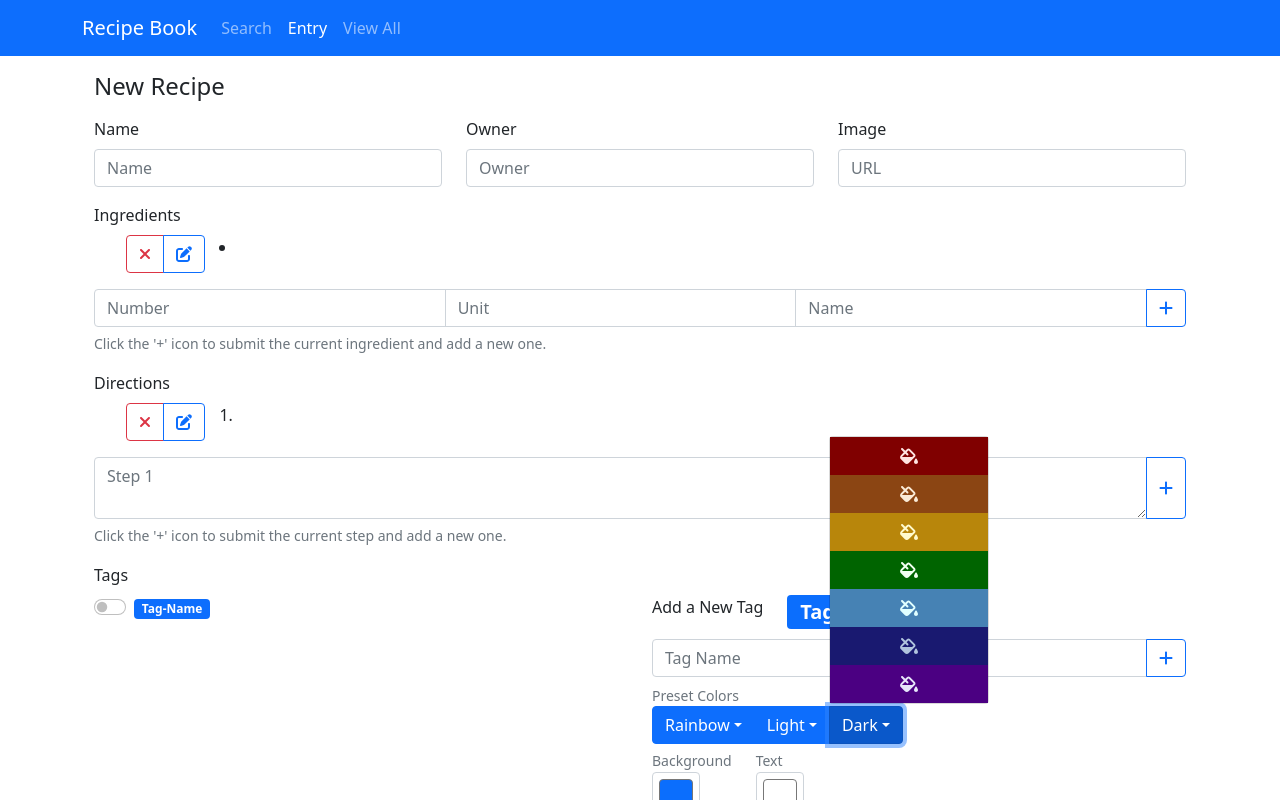
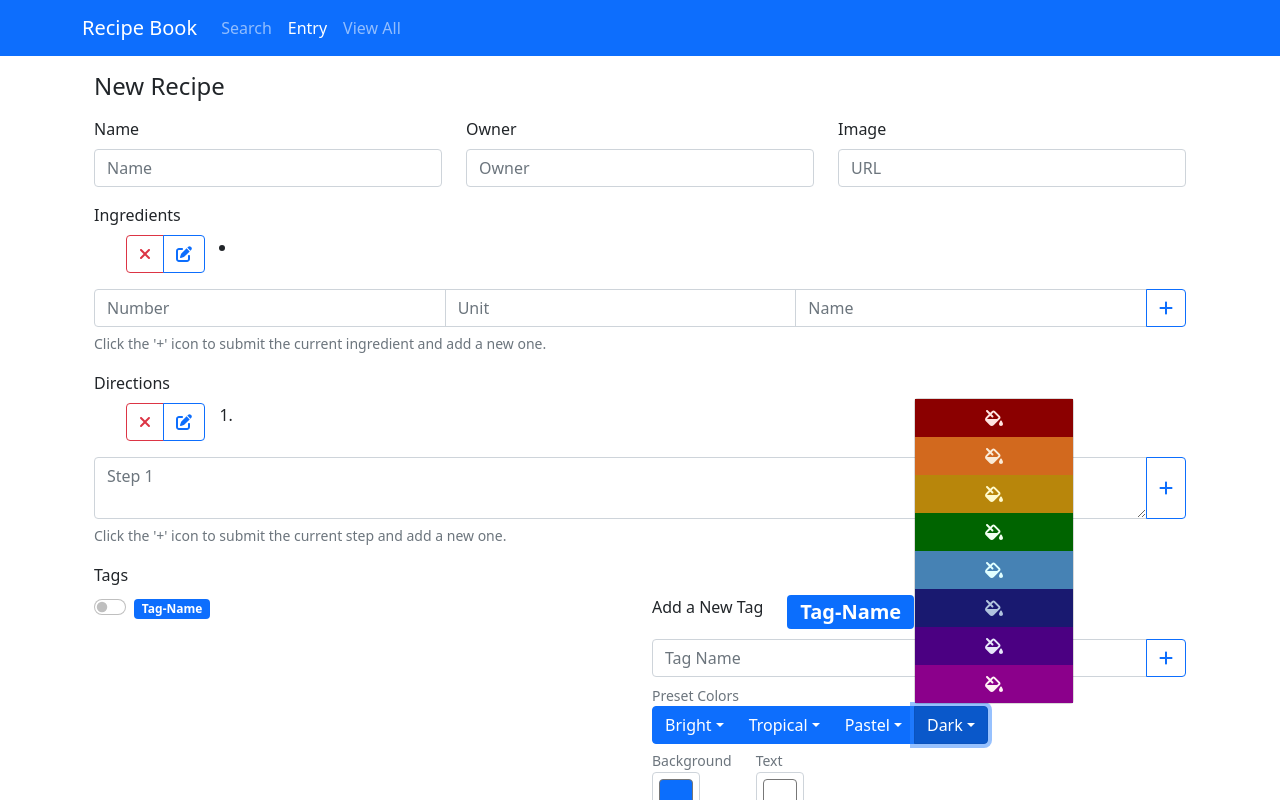
Before and after one commit to cawleygl/recipe-book-old, a React (Create React App) app in the folder client/: page /entry in a window 1280 px wide. Both pictures are taken after a click on the button "Dark". Shown: the top 800 px of the page. Built offline with nearby package versions, Linux system fonts and the light colour scheme; no server answers.

Commit message:
preset tag color options

```diff
--- a/client/src/pages/RecipeEntry/TagsEntry.js
+++ b/client/src/pages/RecipeEntry/TagsEntry.js
@@ -187,35 +187,49 @@ const TagsEntry = ({ selectedTags, handleSelectedTags }) => {
             <Row className="mb-1">
               <Form.Text>Preset Colors</Form.Text>
               <ButtonGroup>
-                <DropdownButton as={ButtonGroup} title="Rainbow" id="bg-vertical-dropdown-1" className='py-0'>
+                <DropdownButton as={ButtonGroup} title="Bright" className='py-0'>
                   {colorButton("FireBrick", "white", handleColorButton)}
                   {colorButton("DarkOrange", "white", handleColorButton)}
-                  {colorButton("Gold ", "black", handleColorButton)}
-                  {colorButton("SeaGreen", "white", handleColorButton)}
-                  {colorButton("DodgerBlue", "black", handleColorButton)}
+                  {colorButton("Gold", "black", handleColorButton)}
+                  {colorButton("ForestGreen", "white", handleColorButton)}
+                  {colorButton("DodgerBlue", "white", handleColorButton)}
                   {colorButton("MediumBlue", "white", handleColorButton)}
                   {colorButton("RebeccaPurple", "white", handleColorButton)}
+                  {colorButton("Plum", "black", handleColorButton)}
                 </DropdownButton>
-                <DropdownButton as={ButtonGroup} title="Light" id="bg-vertical-dropdown-1" className='py-0'>
+                <DropdownButton as={ButtonGroup} title="Tropical" className='py-0'>
+                  {colorButton("Crimson", "white", handleColorButton)}
+                  {colorButton("OrangeRed", "white", handleColorButton)}
+                  {colorButton("Yellow", "black", handleColorButton)}
+                  {colorButton("Chartreuse", "black", handleColorButton)}
+                  {colorButton("Aquamarine", "black", handleColorButton)}
+                  {colorButton("Teal", "white", handleColorButton)}
+                  {colorButton("MediumVioletRed", "white", handleColorButton)}
+                  {colorButton("LightCoral", "white", handleColorButton)}
+                </DropdownButton>
+                <DropdownButton as={ButtonGroup} title="Pastel" className='py-0'>
                   {colorButton("MistyRose", "FireBrick", handleColorButton)}
                   {colorButton("AntiqueWhite", "DarkOrange", handleColorButton)}
                   {colorButton("LemonChiffon", "GoldenRod ", handleColorButton)}
-                  {colorButton("HoneyDew", "SeaGreen", handleColorButton)}
+                  {colorButton("HoneyDew", "ForestGreen", handleColorButton)}
                   {colorButton("LightCyan", "DodgerBlue", handleColorButton)}
-                  {colorButton("LightSteelBlue  ", "MediumBlue", handleColorButton)}
-                  {colorButton("Lavender ", "RebeccaPurple", handleColorButton)}
+                  {colorButton("LightSteelBlue", "MediumBlue", handleColorButton)}
+                  {colorButton("Lavender", "RebeccaPurple", handleColorButton)}
+                  {colorButton("LavenderBlush", "Plum", handleColorButton)}
                 </DropdownButton>
-                <DropdownButton as={ButtonGroup} title="Dark" id="bg-vertical-dropdown-1" className='py-0'>
-                  {colorButton("Maroon", "MistyRose", handleColorButton)}
-                  {colorButton("SaddleBrown", "AntiqueWhite", handleColorButton)}
+                <DropdownButton as={ButtonGroup} title="Dark" className='py-0'>
+                  {colorButton("DarkRed", "MistyRose", handleColorButton)}
+                  {colorButton("Chocolate", "AntiqueWhite", handleColorButton)}
                   {colorButton("DarkGoldenRod", "LemonChiffon", handleColorButton)}
-                  {colorButton("DarkGreen ", "HoneyDew", handleColorButton)}
-                  {colorButton("SteelBlue ", "LightCyan", handleColorButton)}
+                  {colorButton("DarkGreen", "HoneyDew", handleColorButton)}
+                  {colorButton("SteelBlue", "LightCyan", handleColorButton)}
                   {colorButton("MidnightBlue", "LightSteelBlue", handleColorButton)}
-                  {colorButton("Indigo", "Lavender ", handleColorButton)}
+                  {colorButton("Indigo", "Lavender", handleColorButton)}
+                  {colorButton("DarkMagenta", "LavenderBlush", handleColorButton)}
                 </DropdownButton>
               </ButtonGroup>
             </Row>
+
             <Row>
               <Col xs={'auto'}>
                 <Form.Text>Background</Form.Text>
--- a/client/src/utils/useTools.js
+++ b/client/src/utils/useTools.js
@@ -28,10 +28,10 @@ const customBadge = (tagName, index, tagID, tagColor, textColor, large) => {
   )
 };
 
-const colorButton = (tagColor, textColor, callBack) => {
+const colorButton = (tagColor, textColor, onClick) => {
   return (
     <>
-      <Button variant={tagColor} value="test" data-tagcolor={tagColor} data-textcolor={textColor} onClick={callBack}>
+      <Button variant={tagColor} value="test" data-tagcolor={tagColor} data-textcolor={textColor} onClick={onClick}>
       <style type="text/css">
         {`.btn-${tagColor} {
           width: 100%;
```
Also changed, not shown: 1 other file (tests, documents, lock files or other folders).
